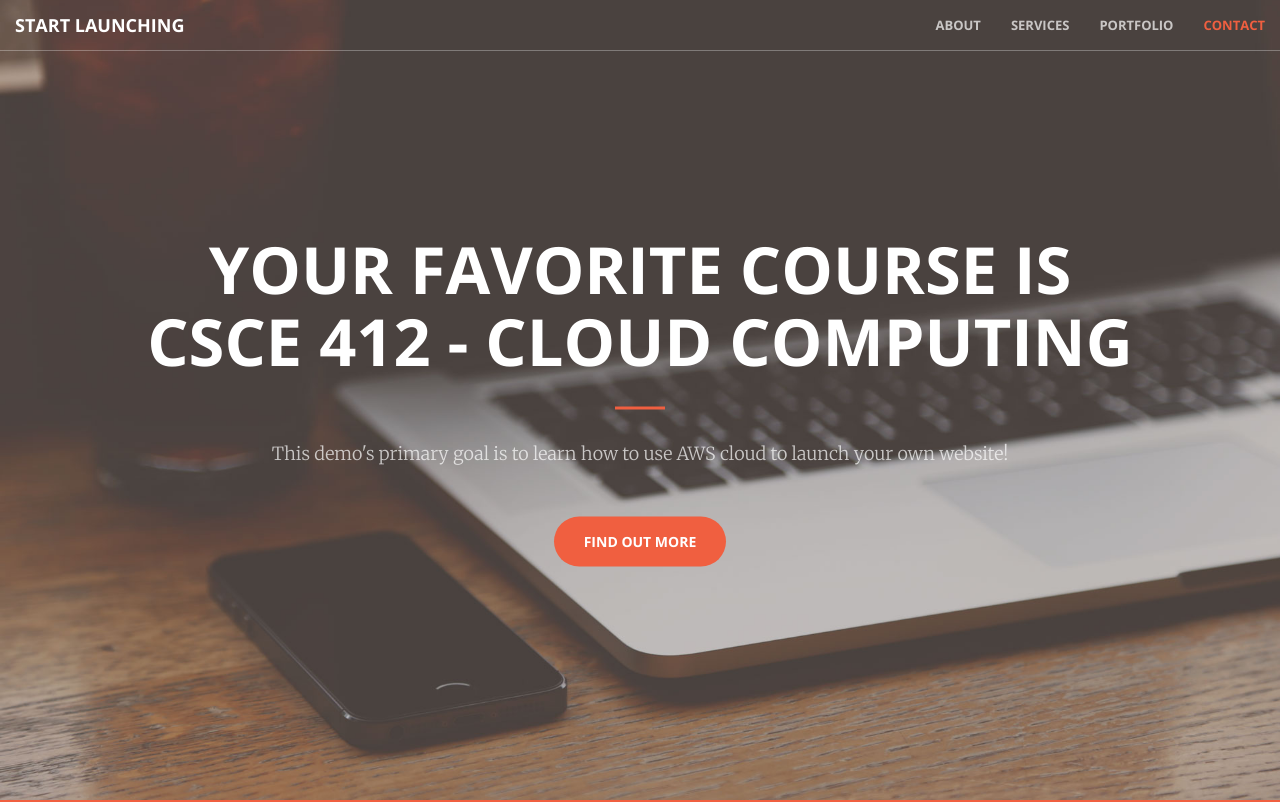
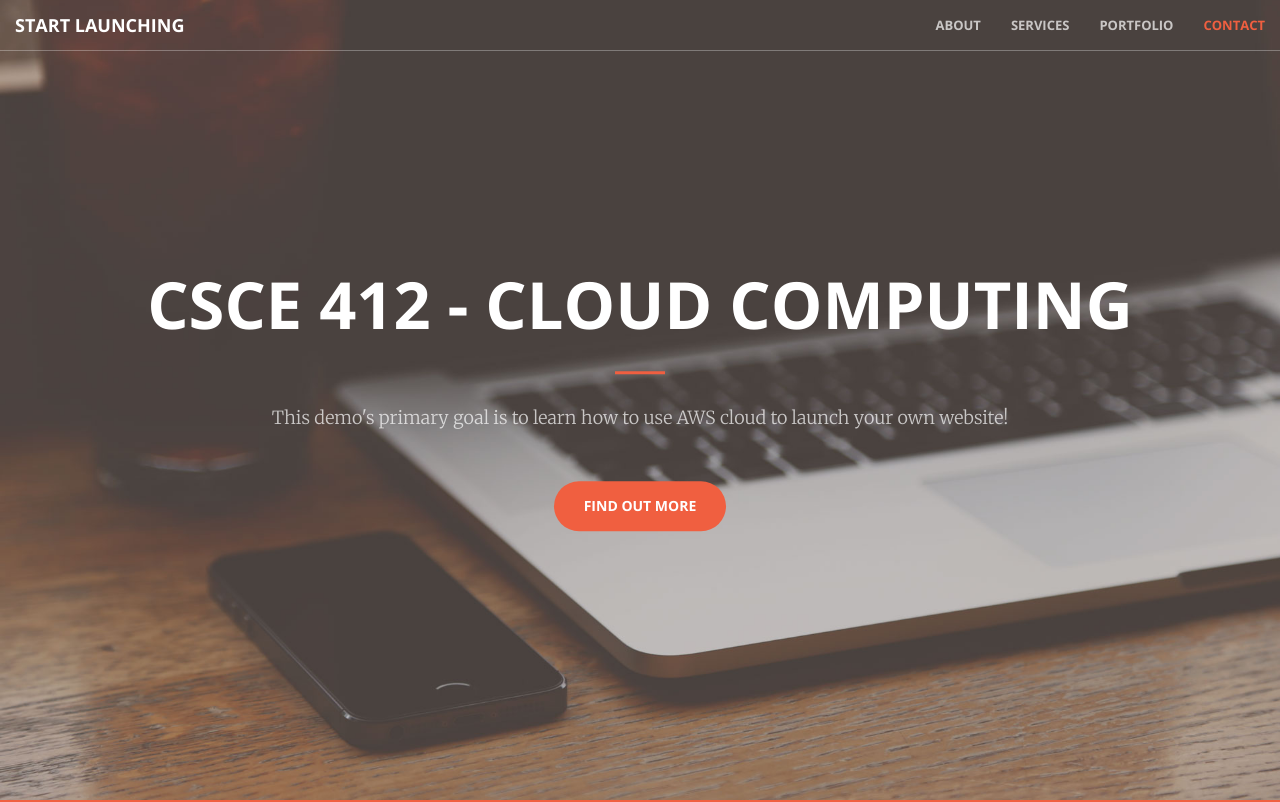
Before and after one commit to KailiF/csce412fkailif.me, a plain HTML site: page index.html in a window 1280 px wide. Shown: the top 802 px of the page. Drawn offline with nearby package versions, Linux system fonts and the light colour scheme.

Commit message:
Changed header text.

```diff
--- a/index.html
+++ b/index.html
@@ -74,7 +74,7 @@
     <header>
         <div class="header-content">
             <div class="header-content-inner">
-                <h1>Your Favorite Course is CSCE 412 - Cloud Computing</h1>
+                <h1>CSCE 412 - Cloud Computing</h1>
                 <hr>
                 <p>This demo's primary goal is to learn how to use AWS cloud to launch your own website!</p>
                 <a href="#about" class="btn btn-primary btn-xl page-scroll">Find Out More</a>
```
